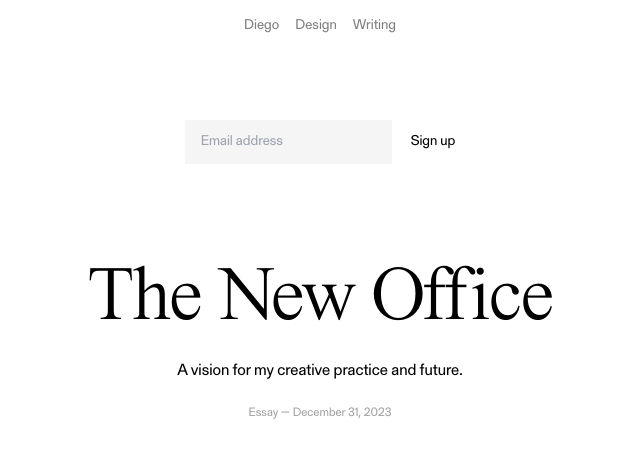
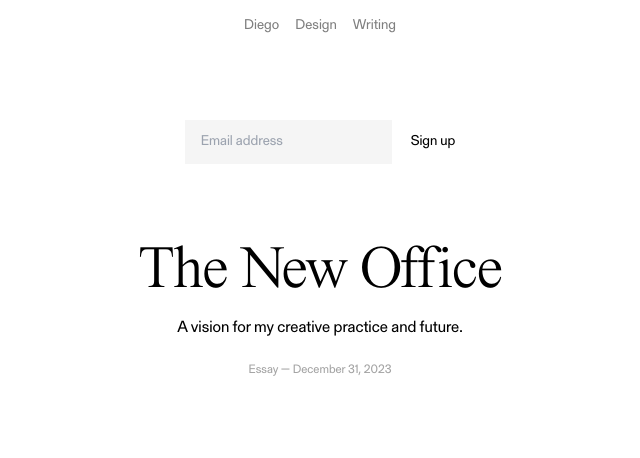
Before and after one commit to diego-segura/presence, an Astro site: page /writing in a window 1280 px wide. Shown: the whole page, without its empty margins (320-960 px from the left). Built offline with nearby package versions, Linux system fonts and the light colour scheme; Astro itself is replaced by a stand-in of ours.

Commit message:
updated writing page

```diff
--- a/src/pages/writing.astro
+++ b/src/pages/writing.astro
@@ -24,8 +24,8 @@ const allPosts = await getCollection("posts");
   <div class="w-full mx-auto text-center flex flex-col group transition duration-300 antialiased">
     <a href={`/posts/${post.slug}/`}>
       <div class="flex flex-col">
-        <span class="font-serif text-[11vw] md:text-[7vw] lg:text-[6vw] tracking-tight group-hover:text-black transition duration-300">{post.data.title}</span>
-        <span class="text-xs md:text-base pt-1 md:pt-0 pb-3 md:pb-5">{post.data.excerpt}</span>
+        <p class="mb-3 font-serif text-4xl md:text-6xl tracking-tight group-hover:text-black transition duration-300">{post.data.title}</p>
+        <p class="text-xs md:text-base pt-1 md:pt-0 pb-3 md:pb-5">{post.data.excerpt}</p>
       </div>
       <div class="text-xs text-neutral-400 group-hover:text-neutral-700 pt-0.5 transition duration-300">
         {post.data.tags} —<FormattedDate date={post.data.date} />
```
